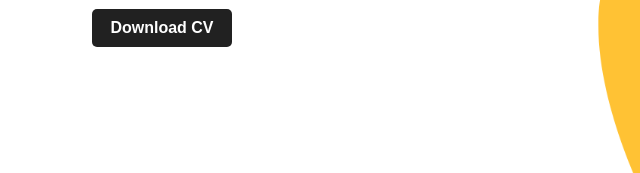
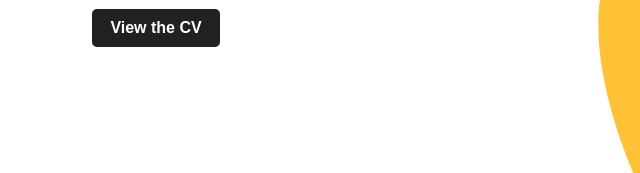
Before and after one commit to YashmikaAnusara/My-Profile-Web, a plain HTML site: page index.html in a window 1280 px wide. Shown: the part 424-597 px from the top of the page, 10-650 px from the left. Drawn offline with Linux system fonts and the light colour scheme.

Commit message:
Update index.html

```diff
--- a/index.html
+++ b/index.html
@@ -22,7 +22,7 @@
             <h1 class="typing anim-typewriter">I'M Yashmika <span>Saparamadu.</span></h1>
             <p>This is my official Portfolio website to showcase my
                 all works related to <br> web development and ui design. </p>
-            <a href="Other Files/Yashmika Saparamadu_CV.pdf" Yashmika Saparamadu CV>Download CV</a>
+            <a href="Other Files/Yashmika Saparamadu_CV.pdf" Yashmika Saparamadu CV>View the CV</a>
         </div>
         <div class="images">
             <img src="images/shape.png" class="shape">
```
